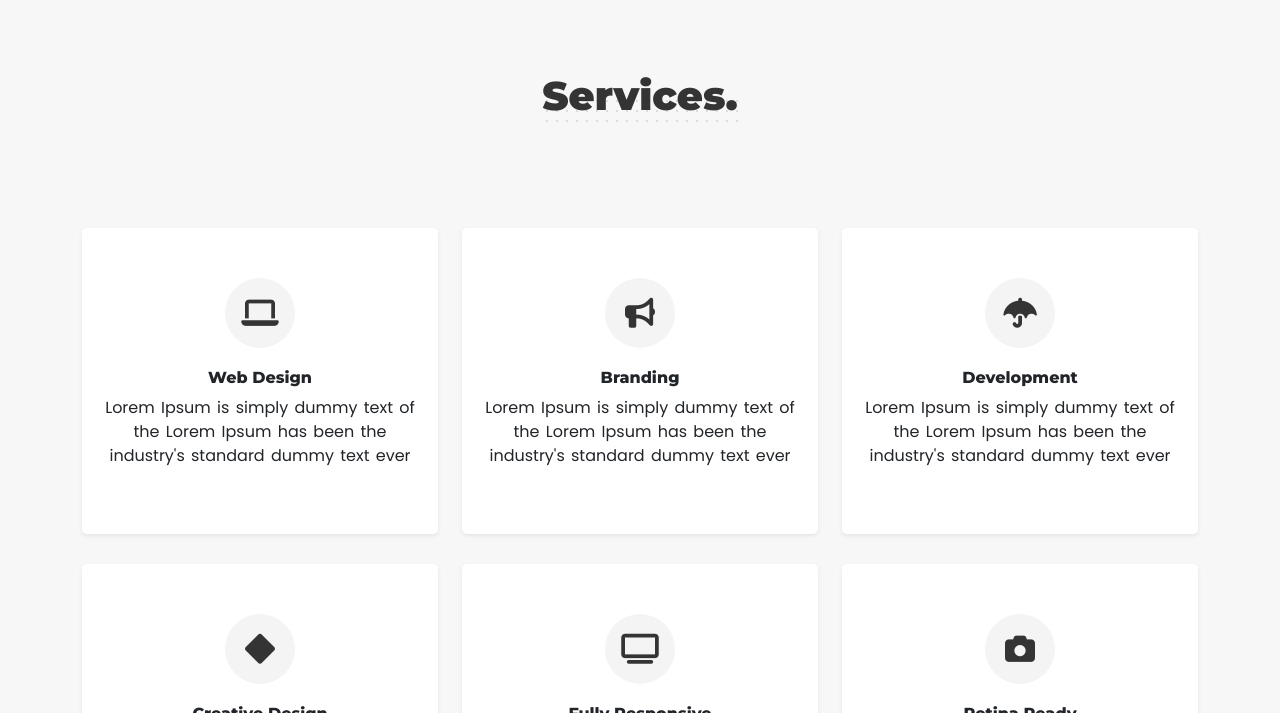
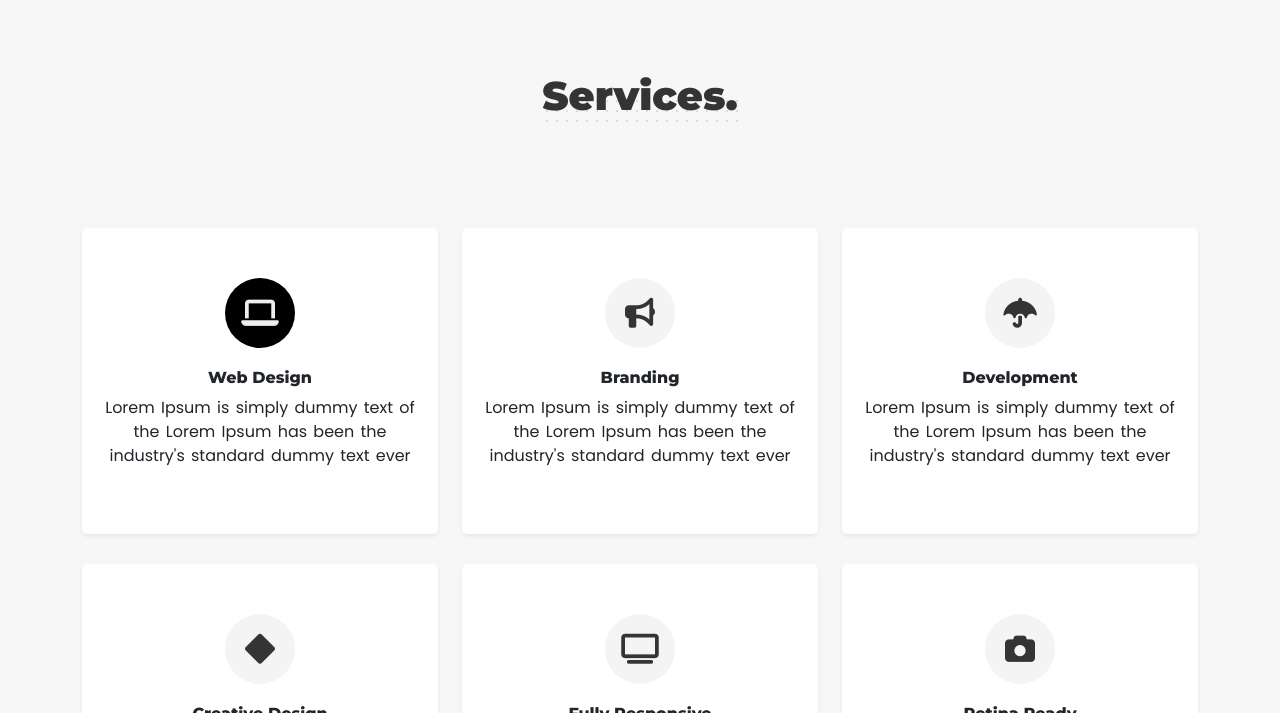
Before and after one commit to HendAdel1/Daniels, a plain HTML site: page index.html in a window 1280 px wide. In both pictures the pointer is over the element 260 px from the left and 1865 px from the top of the page. Shown: the part 1552-2265 px from the top of the page. Drawn offline with nearby package versions, Linux system fonts and the light colour scheme.

Commit message:
change icon color, bg when hover service-content

```diff
--- a/css/style.css
+++ b/css/style.css
@@ -228,6 +228,10 @@ color: var(--sub-color);
     padding: 50px 20px;
     margin-bottom: 30px;
     border-radius: 5px;
+}
+.services .services-content:hover .icon{
+    background-color: #000;
+    color: #eee;
 }
 .services .icon{
     height: 70px;
```
